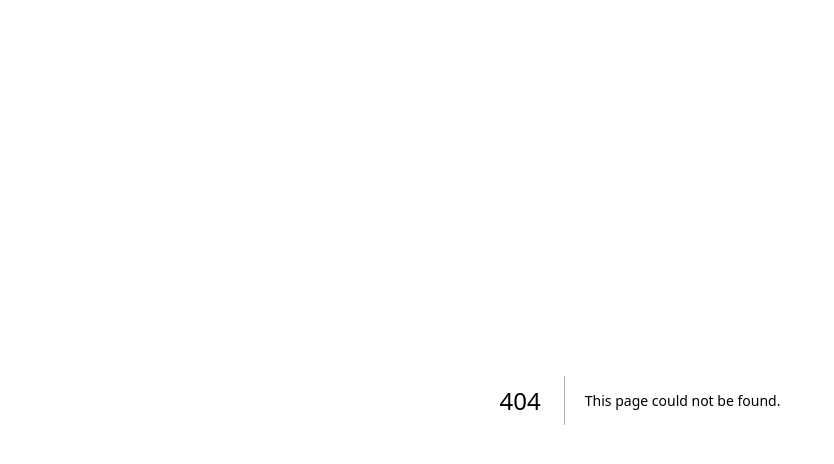
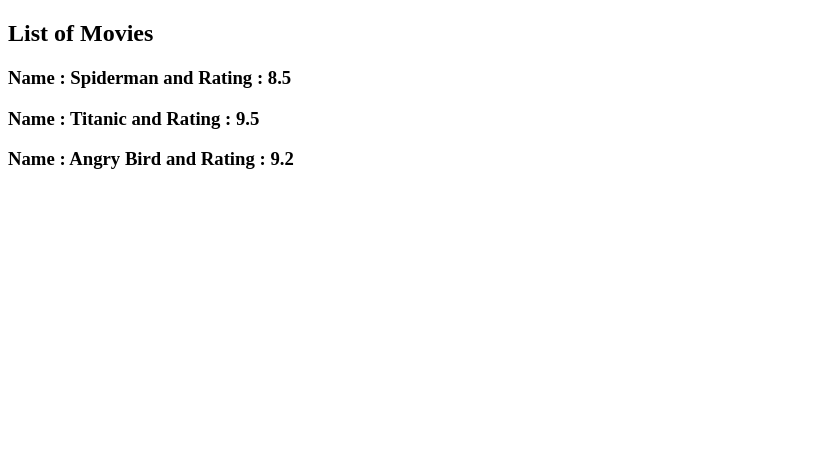
Before and after one commit to Shm-Rsuf/next-api, a Next.js app: page /movies in a window 1280 px wide. Before the commit this address had no page. Shown: the top 464 px of the page, without its empty margins (0-834 px from the left). Built offline with nearby package versions, Linux system fonts and the light colour scheme.

Commit message:
movies api added

```diff
--- /dev/null
+++ b/data/movies.js
@@ -0,0 +1,17 @@
+export const movies = [
+  {
+    id: 1,
+    movieName: "Spiderman",
+    rating: 8.5,
+  },
+  {
+    id: 2,
+    movieName: "Titanic",
+    rating: 9.5,
+  },
+  {
+    id: 3,
+    movieName: "Angry Bird",
+    rating: 9.2,
+  },
+];
--- a/package.json
+++ b/package.json
@@ -13,6 +13,7 @@
     "eslint-config-next": "13.2.4",
     "next": "13.2.4",
     "react": "18.2.0",
-    "react-dom": "18.2.0"
+    "react-dom": "18.2.0",
+    "swr": "^2.1.1"
   }
 }
--- /dev/null
+++ b/pages/api/movies.js
@@ -0,0 +1,5 @@
+import { movies } from "@/data/movies";
+
+export default function handler(req, res) {
+  res.status(200).json(movies);
+}
--- /dev/null
+++ b/pages/movies.js
@@ -0,0 +1,31 @@
+import useSWR from "swr";
+
+const fetcher = async (url) => {
+  const res = await fetch(url);
+  if (!res.ok) throw new Error("Movies not found.!");
+  return res.json();
+};
+
+const Movies = () => {
+  const { data, error, isValidating } = useSWR("/api/movies", fetcher);
+
+  const isLoading = !data && !error && isValidating;
+
+  if (isLoading) return <h2>loading...</h2>;
+  if (error) return <h2>{error.message}</h2>;
+
+  return (
+    <div>
+      <h2>List of Movies</h2>
+      {data?.map((movie) => (
+        <div key={movie.id}>
+          <h3>
+            Name : {movie.movieName} and Rating : {movie.rating}
+          </h3>
+        </div>
+      ))}
+    </div>
+  );
+};
+
+export default Movies;
```
Also changed, not shown: 1 other file (tests, documents, lock files or other folders).
